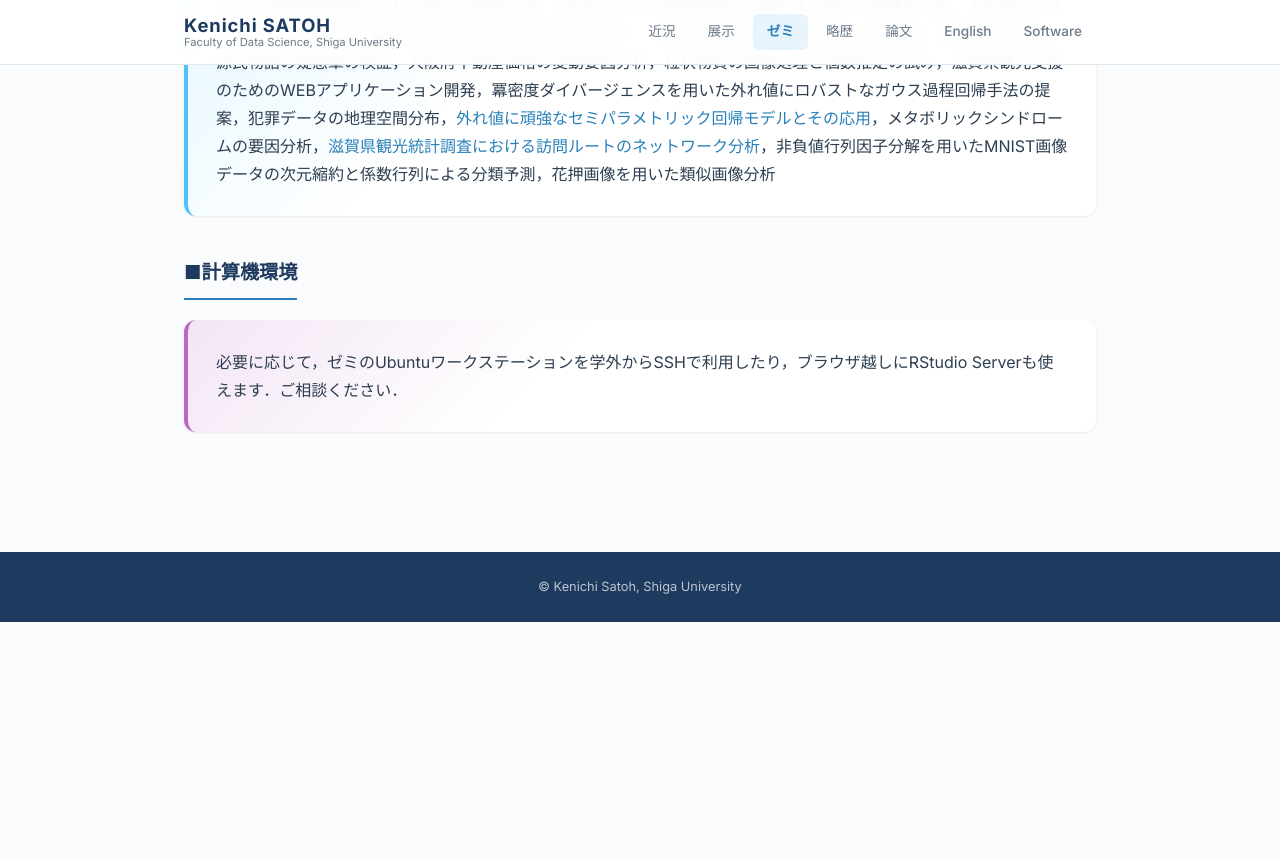
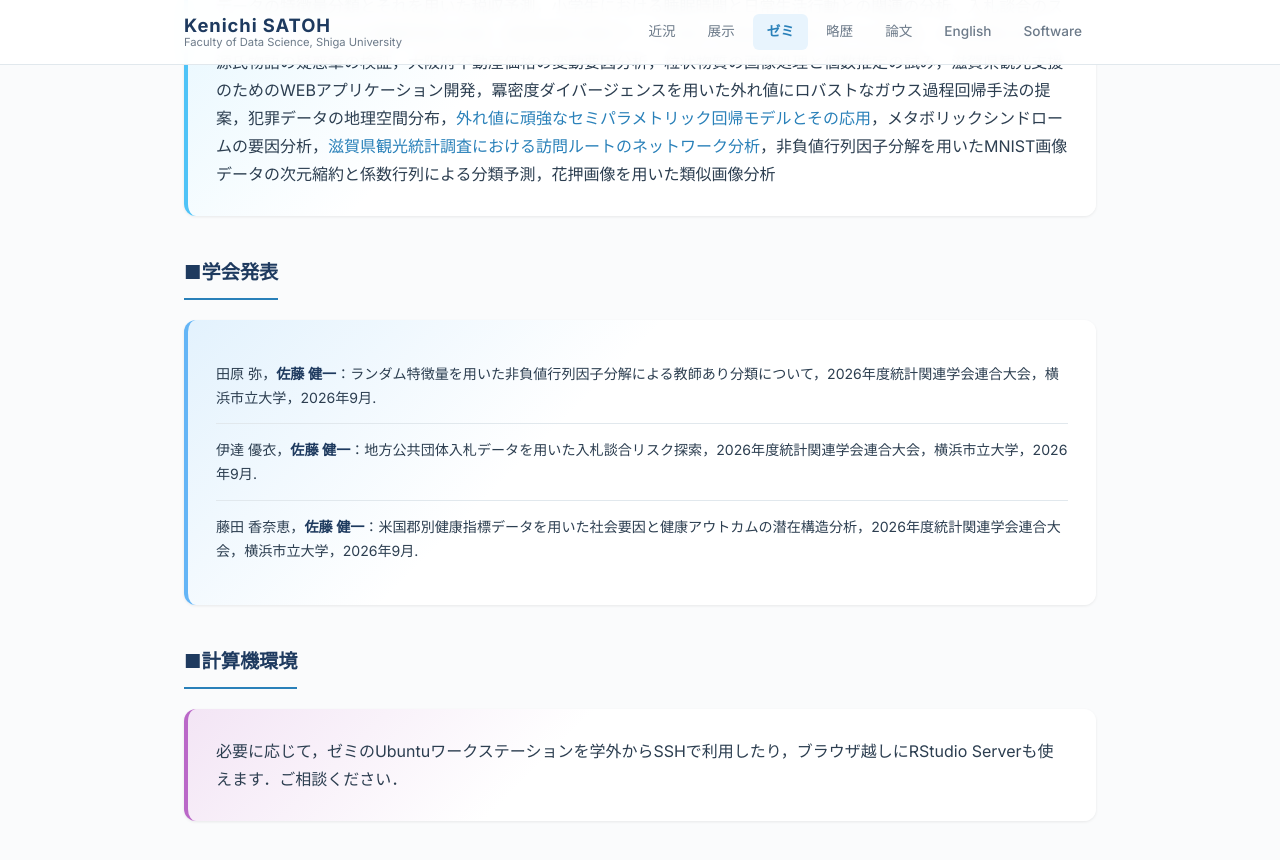
Before and after one commit to ksatohds/ksatohds.github.io, a Jekyll site: the page built from laboratory.md, in a window 1280 px wide and 900 px high, scrolled down 2840 px. Shown: the top 860 px of the window. Built offline with Jekyll 4.4.1, drawn with Linux system fonts in a browser that asks for light colours; before the commit the page ends 3462 px from its top, so only the background shows below that.

Commit message:
20260825 ゼミ: ■学会発表 を新設、近況に連合大会での学生発表を追記
laboratory.md: 「■これまでの卒論・修論テーマ」と「■計算機環境」の間に
「■学会発表」節を追加（card-research）。2026年度統計関連学会連合大会
（横浜市立大学、2026年9月）でのM2学生3名の発表を pub-list で列挙し、
佐藤を author-highlight で強調。
index.md: ■研究・社会連携 の先頭に research タグで
「M2学生3名が2026年度統計関連学会連合大会において研究発表」を追加。
大会サイト（https://www.jfssa.jp/taikai/2026/、HTTP 200 で確認）へリンク。

Co-Authored-By: Claude Fable 5 <noreply@anthropic.com>

```diff
--- a/laboratory.md
+++ b/laboratory.md
@@ -86,6 +86,18 @@ title: ゼミ
 </div>
 
 <div class="section">
+  <h2 class="section-title">■学会発表</h2>
+
+  <div class="card card-research">
+    <ul class="pub-list">
+      <li>田原 弥，<strong class="author-highlight">佐藤 健一</strong>：ランダム特徴量を用いた非負値行列因子分解による教師あり分類について，2026年度統計関連学会連合大会，横浜市立大学，2026年9月.</li>
+      <li>伊達 優衣，<strong class="author-highlight">佐藤 健一</strong>：地方公共団体入札データを用いた入札談合リスク探索，2026年度統計関連学会連合大会，横浜市立大学，2026年9月.</li>
+      <li>藤田 香奈恵，<strong class="author-highlight">佐藤 健一</strong>：米国郡別健康指標データを用いた社会要因と健康アウトカムの潜在構造分析，2026年度統計関連学会連合大会，横浜市立大学，2026年9月.</li>
+    </ul>
+  </div>
+</div>
+
+<div class="section">
   <h2 class="section-title">■計算機環境</h2>
 
   <div class="card card-data">
```
Also changed, not shown: index.md (+1 -0 lines).
